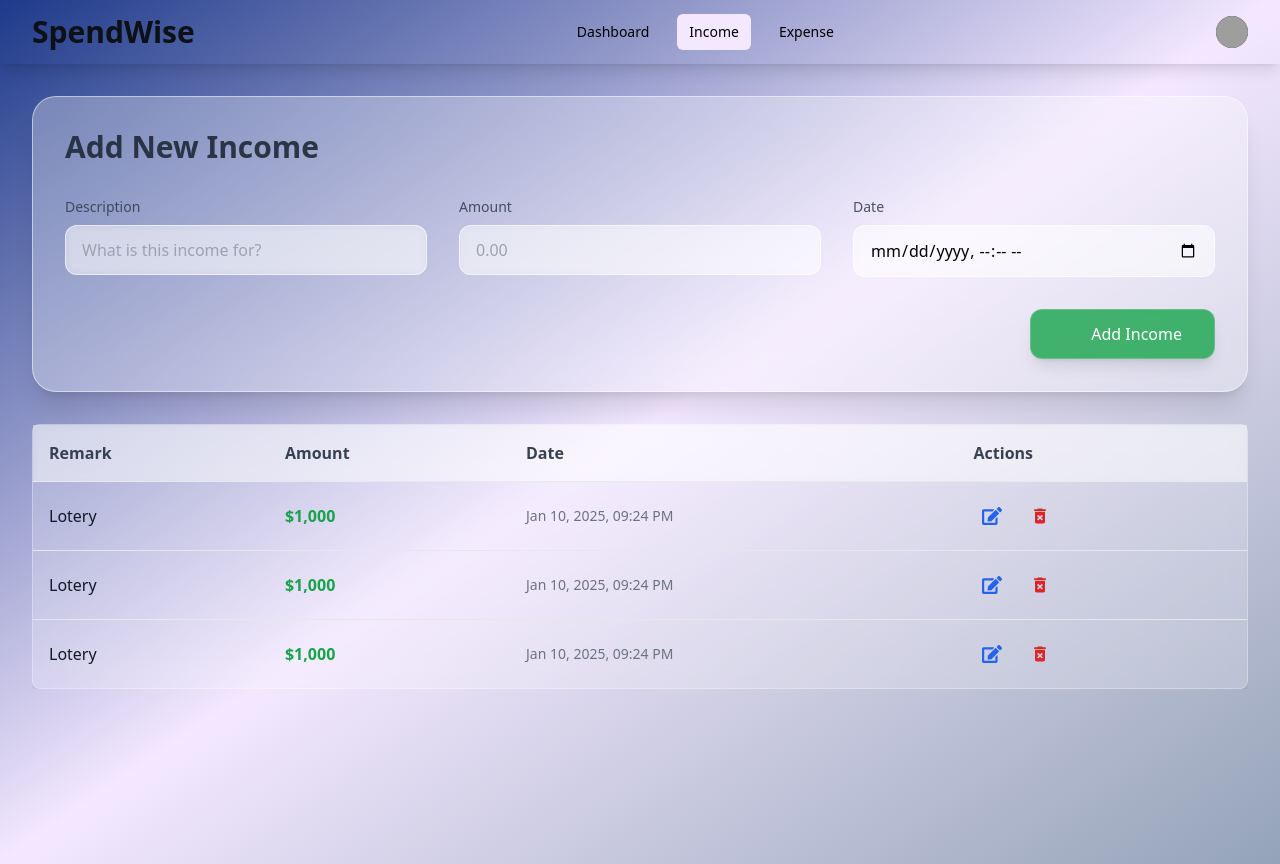
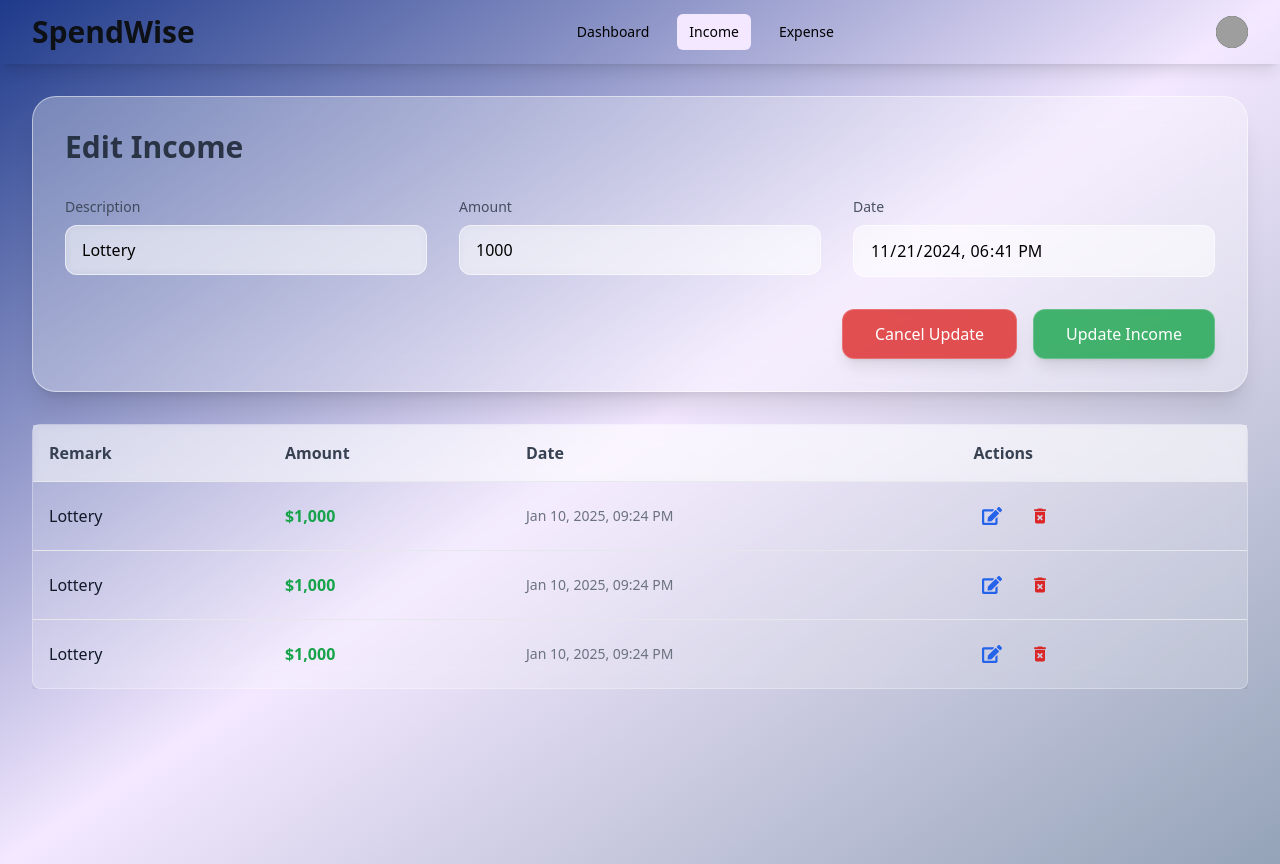
Before and after one commit to Sanskar-Karki/SpendWise, a React (Vite) app in the folder Client/: page /income in a window 1280 px wide. Both pictures are taken after a click on the button 991 px from the left and 516 px from the top of the page. Built offline with nearby package versions, Linux system fonts and the light colour scheme; grey boxes are pictures that could not be loaded.

Commit message:
Edit and alert done

```diff
--- a/Client/package.json
+++ b/Client/package.json
@@ -14,7 +14,8 @@
     "react-dom": "^18.3.1",
     "react-icons": "^5.4.0",
     "react-router-dom": "^7.0.2",
-    "recharts": "^2.15.0"
+    "recharts": "^2.15.0",
+    "sweetalert2": "^11.15.10"
   },
   "devDependencies": {
     "@eslint/js": "^9.13.0",
--- a/Client/src/components/Expense/Expense.jsx
+++ b/Client/src/components/Expense/Expense.jsx
@@ -1,5 +1,6 @@
 import { useState } from "react";
 import ExpenseList from "./ExpenseList";
+import Swal from "sweetalert2";
 
 const Expense = () => {
   const [expenseData, setExpenseData] = useState([]);
@@ -8,6 +9,8 @@ const Expense = () => {
     amount: "",
     date: "",
   });
+  const [isDateEditable, setIsDateEditable] = useState(true);
+  const [editIndex, setEditIndex] = useState(null); // To track the index of the item being edited
 
   const handleInput = (e) => {
     const { value, name } = e.target;
@@ -17,23 +20,89 @@ const Expense = () => {
   const handleSubmit = (e) => {
     e.preventDefault();
     if (data.remark.trim() && data.amount.trim() && data.date.trim()) {
-      setExpenseData([...expenseData, data]);
+      if (editIndex !== null) {
+        // Update the specific item in the array
+        const updatedData = [...expenseData];
+        updatedData[editIndex] = data;
+        setExpenseData(updatedData);
+
+        // Reset editIndex after updating
+        setEditIndex(null);
+        setIsDateEditable(true);
+      } else {
+        // Add a new expense
+        setExpenseData([...expenseData, data]);
+      }
+
+      // Reset the form
       setData({ remark: "", amount: "", date: "" });
     } else {
       alert("Please fill all fields");
     }
   };
 
+  const editHandler = (index) => {
+    const currentDateTime = new Date().toLocaleString("sv-SE", {
+      timeZone: "Asia/Kathmandu",
+      year: "numeric",
+      month: "2-digit",
+      day: "2-digit",
+      hour: "2-digit",
+      minute: "2-digit",
+    }).replace(" ", "T"); // Converts date to `datetime-local` format
+
+    setData({
+      remark: expenseData[index].remark,
+      amount: expenseData[index].amount,
+      date: currentDateTime, // Use the corrected local time
+    });
+    setIsDateEditable(false); // Make the date field uneditable
+    setEditIndex(index); // Track the index of the item being edited
+
+    // Smooth scroll to the top
+    window.scrollTo({
+      top: 0,
+      behavior: "smooth",
+    });
+  };
+
+  const cancelEdit = () => {
+    setData({ remark: "", amount: "", date: "" });
+    setEditIndex(null);
+    setIsDateEditable(true);
+  };
+
   const deleteHandler = (index) => {
-    const filteredData = expenseData.filter((_, i) => i !== index);
-    setExpenseData(filteredData);
+    Swal.fire({
+      title: "Confirm Delete?",
+      icon: "question",
+      showCancelButton: true,
+      confirmButtonText: "Yes, delete it!",
+      cancelButtonText: "Cancel",
+    }).then((result) => {
+      if (result.isConfirmed) {
+        Swal.fire({
+          title: "Deletion Successful",
+          icon: "success",
+        });
+        const filteredData = expenseData.filter((_, i) => i !== index);
+        setExpenseData(filteredData);
+      } else if (result.dismiss === Swal.DismissReason.cancel) {
+        Swal.fire({
+          title: "Deletion Canceled",
+          icon: "info",
+        });
+      }
+    });
   };
 
   return (
-    <div className="min-h-screen ">
+    <div className="min-h-screen">
       <div className="max-w-7xl mx-auto px-4 sm:px-6 lg:px-8 py-8">
         <div className="backdrop-blur-lg bg-white/30 rounded-3xl shadow-xl p-8 border border-white/50">
-          <h2 className="text-3xl font-bold text-gray-800/90 mb-8">Add New Expense</h2>
+          <h2 className="text-3xl font-bold text-gray-800/90 mb-8">
+            {editIndex !== null ? "Edit Expense" : "Add New Expense"}
+          </h2>
           <form onSubmit={handleSubmit} className="space-y-8">
             <div className="grid md:grid-cols-3 gap-8">
               <div className="space-y-2">
@@ -76,6 +145,7 @@ const Expense = () => {
                   value={data.date}
                   onChange={handleInput}
                   name="date"
+                  disabled={!isDateEditable} // Disable the field if not editable
                   className="w-full px-4 py-3 rounded-xl backdrop-blur-sm bg-white/40 border border-white/60
                            focus:border-blue-400 focus:ring-2 focus:ring-blue-200 transition-all duration-300"
                   type="datetime-local"
@@ -83,19 +153,34 @@ const Expense = () => {
               </div>
             </div>
 
-            <div className="flex justify-end">
-              <button className="inline-flex w-full flex justify-center sm:w-auto items-center px-8 py-3 backdrop-blur-sm bg-red-600/80 hover:bg-red-700/100
+            <div className="flex justify-end space-x-4">
+              {editIndex !== null && (
+                <button
+                  type="button"
+                  onClick={cancelEdit}
+                  className="inline-flex w-full sm:w-auto justify-center items-center px-8 py-3 backdrop-blur-sm bg-red-600/80 hover:bg-red-700/90
                               text-white rounded-xl shadow-lg hover:shadow-xl transition-all duration-300 font-medium
-                              border border-white/20 ">
-                <div className="w-5 h-5 mr-2 " />
-                Add Expense
+                              border border-white/20"
+                >
+                  Cancel Update
+                </button>
+              )}
+
+              <button className="inline-flex w-full sm:w-auto justify-center items-center px-8 py-3 backdrop-blur-sm bg-green-600/80 hover:bg-green-700/90
+                              text-white rounded-xl shadow-lg hover:shadow-xl transition-all duration-300 font-medium
+                              border border-white/20">
+                {editIndex !== null ? "Update Expense" : "Add Expense"}
               </button>
             </div>
           </form>
         </div>
 
         <div className="mt-8">
-          <ExpenseList expenseData={expenseData} deleteHandler={deleteHandler} />
+          <ExpenseList
+            expenseData={expenseData}
+            editHandler={editHandler}
+            deleteHandler={deleteHandler}
+          />
         </div>
       </div>
     </div>
--- a/Client/src/components/Expense/ExpenseList.jsx
+++ b/Client/src/components/Expense/ExpenseList.jsx
@@ -1,7 +1,7 @@
 import { FaEdit } from "react-icons/fa";
 import { MdDeleteForever } from "react-icons/md";
 
-const ExpenseList = ({ expenseData, deleteHandler }) => {
+const ExpenseList = ({ expenseData, deleteHandler, editHandler }) => {
   return (
     <div className="w-full overflow-x-auto px-4 md:px-0">
       <div className="min-w-full shadow-md rounded-lg border border-white/30 backdrop-blur-md bg-white/20">
@@ -64,6 +64,7 @@ const ExpenseList = ({ expenseData, deleteHandler }) => {
                         className="p-2 rounded-full text-blue-600 hover:bg-blue-100 transition"
                         aria-label="Edit"
                         title="Edit"
+                        onClick={() => editHandler(index)}
                       >
                         <FaEdit className="w-5 h-5" />
                       </button>
--- /dev/null
+++ b/Client/src/components/Income/Income.css
@@ -0,0 +1,8 @@
+.my-progress-bar-delete {
+  background: red !important; /* Set the progress bar color to red */
+  height: 5px; /* Increase the height for better visibility */
+}
+.my-progress-bar-edit {
+  background: green !important; /* Set the progress bar color to red */
+  height: 5px;
+}
--- a/Client/src/components/Income/Income.jsx
+++ b/Client/src/components/Income/Income.jsx
@@ -1,29 +1,32 @@
 import { useState } from "react";
 import IncomeList from "./IncomeList";
-
+import Swal from "sweetalert2";
+import "./Income.css"
 const Income = () => {
   const [incomeData, setIncomeData] = useState([
     {
-      remark: "Lotery",
+      remark: "Lottery",
       amount: "1000",
       date: "Jan 10, 2025, 09:24 PM",
     },
     {
-      remark: "Lotery",
+      remark: "Lottery",
       amount: "1000",
       date: "Jan 10, 2025, 09:24 PM",
     },
     {
-      remark: "Lotery",
+      remark: "Lottery",
       amount: "1000",
       date: "Jan 10, 2025, 09:24 PM",
-    }
+    },
   ]);
   const [data, setData] = useState({
     remark: "",
     amount: "",
     date: "",
   });
+  const [isDateEditable, setIsDateEditable] = useState(true);
+  const [editIndex, setEditIndex] = useState(null); // To track the index of the item being edited
 
   const handleInput = (e) => {
     const { value, name } = e.target;
@@ -32,24 +35,112 @@ const Income = () => {
 
   const handleSubmit = (e) => {
     e.preventDefault();
+
     if (data.remark.trim() && data.amount.trim() && data.date.trim()) {
-      setIncomeData([...incomeData, data]);
+      if (editIndex !== null) {
+        // Update the specific item in the array
+        const updatedData = [...incomeData];
+        updatedData[editIndex] = data;
+        setIncomeData(updatedData);
+        Swal.fire({
+          title: "Edit Successful!",
+          icon: "success",
+          draggable: true,
+          timer: 1500,
+          timerProgressBar: true,
+          customClass: {
+            popup: 'my-swal-popup', // Apply custom class to the popup
+            timerProgressBar: 'my-progress-bar-edit', // Apply custom class to the progress bar
+          },
+        });
+        // Reset editIndex after updating
+        setEditIndex(null);
+        setIsDateEditable(true);
+      } else {
+        // Add a new entry
+        setIncomeData([...incomeData, data]);
+      }
+
+      // Reset the form
       setData({ remark: "", amount: "", date: "" });
     } else {
-      alert("Please fill all fields");
+      Swal.fire({
+        icon: "error",
+        title: "Fill all the Input fields",
+        text: "Something went wrong!",
+      });
     }
   };
 
+  const editHandler = (index) => {
+    const currentDateTime = new Date().toLocaleString("sv-SE", {
+      timeZone: "Asia/Kathmandu",
+      year: "numeric",
+      month: "2-digit",
+      day: "2-digit",
+      hour: "2-digit",
+      minute: "2-digit",
+    }).replace(" ", "T"); // Converts date to the `datetime-local` format
+
+    setData({
+      remark: incomeData[index].remark,
+      amount: incomeData[index].amount,
+      date: currentDateTime, // Use the corrected local time
+    });
+
+    setIsDateEditable(false); // Make the date field uneditable
+    setEditIndex(index); // Track the index of the item being edited
+
+    // Smooth scroll to the top
+    window.scrollTo({
+      top: 0,
+      behavior: "smooth",
+    });
+  };
+
+  const cancelEdit = () => {
+    setData({ remark: "", amount: "", date: "" });
+    setEditIndex(null);
+    setIsDateEditable(true);
+  };
+
   const deleteHandler = (index) => {
-    const filteredData = incomeData.filter((_, i) => i !== index);
-    setIncomeData(filteredData);
+    Swal.fire({
+      title: "Confirm Delete?",
+      icon: "question",
+      showCancelButton: true,
+      confirmButtonText: "Yes, delete it!",
+      cancelButtonText: "Cancel",
+    }).then((result) => {
+      if (result.isConfirmed) {
+        Swal.fire({
+          title: "Deletion Successful",
+          icon: "success",
+          timerProgressBar: true,
+          timer: 2000,
+          customClass: {
+            popup: 'my-swal-popup', // Apply custom class to the popup
+            timerProgressBar: 'my-progress-bar-delete', // Apply custom class to the progress bar
+          },
+        });
+        const filteredData = incomeData.filter((_, i) => i !== index);
+        setIncomeData(filteredData);
+      } else if (result.dismiss === Swal.DismissReason.cancel) {
+        Swal.fire({
+          title: "Deletion Canceled",
+          icon: "info",
+        });
+      }
+    });
   };
 
   return (
     <div className="min-h-screen">
       <div className="max-w-7xl mx-auto px-4 sm:px-6 lg:px-8 py-8">
         <div className="backdrop-blur-lg bg-white/30 rounded-3xl shadow-xl p-8 border border-white/50">
-          <h2 className="text-3xl font-bold text-gray-800/90 mb-8">Add New Income</h2>
+          <h2 className="text-3xl font-bold text-gray-800/90 mb-8">
+            {editIndex !== null ? "Edit Income" : "Add New Income"}
+          </h2>
           <form onSubmit={handleSubmit} className="space-y-8">
             <div className="grid md:grid-cols-3 gap-8">
               <div className="space-y-2">
@@ -86,6 +177,7 @@ const Income = () => {
                   value={data.date}
                   onChange={handleInput}
                   name="date"
+                  disabled={!isDateEditable} // Disable the field if not editable
                   className="w-full px-4 py-3 rounded-xl backdrop-blur-sm bg-white/40 border border-white/60
                            focus:border-blue-400 focus:ring-2 focus:ring-blue-200 transition-all duration-300"
                   type="datetime-local"
@@ -93,19 +185,30 @@ const Income = () => {
               </div>
             </div>
 
-            <div className="flex justify-end">
-              <button className="inline-flex w-full flex justify-center sm:w-auto items-center px-8 py-3 backdrop-blur-sm bg-green-600/80 hover:bg-green-700/90
+            <div className="flex justify-end space-x-4">
+              {editIndex !== null && (
+                <button
+                  type="button"
+                  onClick={cancelEdit}
+                  className="inline-flex w-full sm:w-auto justify-center items-center px-8 py-3 backdrop-blur-sm bg-red-600/80 hover:bg-red-700/90
+                              text-white rounded-xl shadow-lg hover:shadow-xl transition-all duration-300 font-medium
+                              border border-white/20"
+                >
+                  Cancel Update
+                </button>
+              )}
+
+              <button className="inline-flex w-full sm:w-auto justify-center items-center px-8 py-3 backdrop-blur-sm bg-green-600/80 hover:bg-green-700/90
                               text-white rounded-xl shadow-lg hover:shadow-xl transition-all duration-300 font-medium
                               border border-white/20">
-                <div className="w-5 h-5 mr-2 " />
-                Add Income
+                {editIndex !== null ? "Update Income" : "Add Income"}
               </button>
             </div>
           </form>
         </div>
 
         <div className="mt-8">
-          <IncomeList incomeData={incomeData} deleteHandler={deleteHandler} />
+          <IncomeList incomeData={incomeData} editHandler={editHandler} deleteHandler={deleteHandler} />
         </div>
       </div>
     </div>
--- a/Client/src/components/Income/IncomeList.jsx
+++ b/Client/src/components/Income/IncomeList.jsx
@@ -1,7 +1,7 @@
 import { FaEdit } from "react-icons/fa";
 import { MdDeleteForever } from "react-icons/md";
 
-const IncomeList = ({ incomeData, deleteHandler }) => {
+const IncomeList = ({ incomeData, deleteHandler, editHandler }) => {
   return (
     <div className="w-full overflow-x-auto px-4 md:px-0">
       <div className="min-w-full shadow-md rounded-lg border border-white/30 backdrop-blur-md bg-white/20">
@@ -61,6 +61,7 @@ const IncomeList = ({ incomeData, deleteHandler }) => {
                         className="p-2 rounded-full text-blue-600 hover:bg-blue-100 transition"
                         aria-label="Edit"
                         title="Edit"
+                        onClick={() => editHandler(index)}
                       >
                         <FaEdit className="w-5 h-5" />
                       </button>
--- /dev/null
+++ b/package.json
@@ -0,0 +1,5 @@
+{
+  "dependencies": {
+    "gsap": "^3.12.5"
+  }
+}
```
Also changed, not shown: 2 other files (tests, documents, lock files or other folders).
